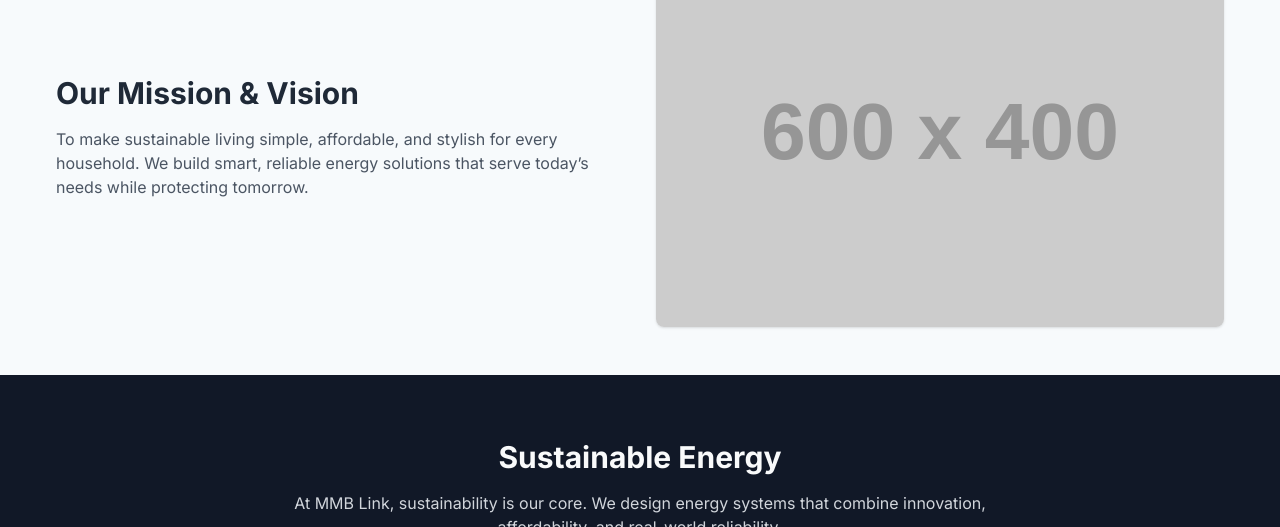
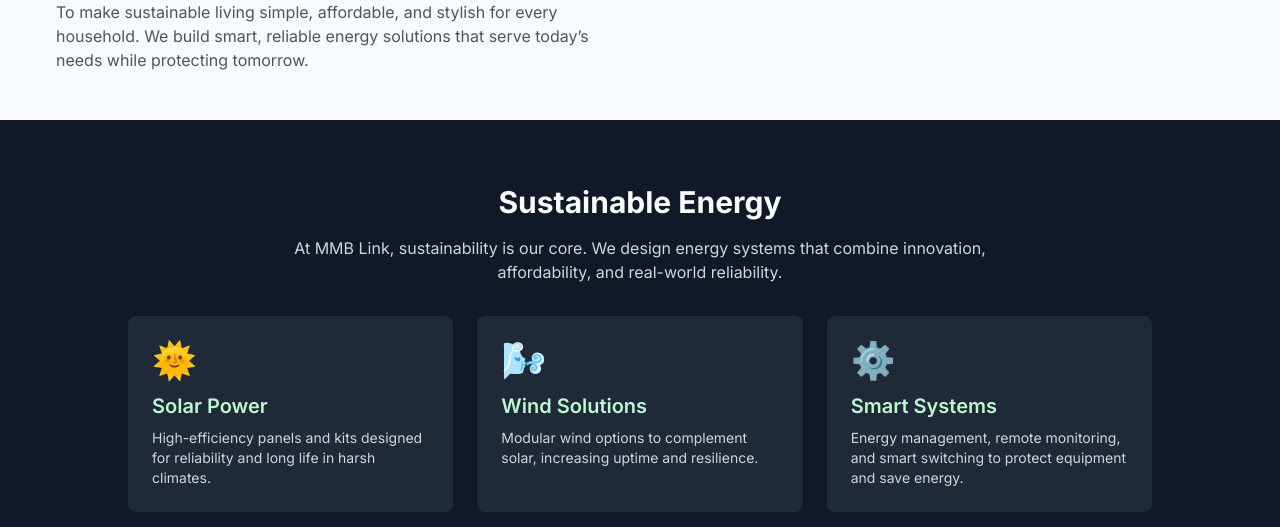
Before and after one commit to MMB-LINK/mmblink, a plain HTML site: page index.html in a window 1280 px wide. Shown: the part 705-1232 px from the top of the page. Drawn offline with nearby package versions, Linux system fonts and the light colour scheme; placeholder pictures from the web are drawn by us.

Commit message:
Update index.html

```diff
--- a/index.html
+++ b/index.html
@@ -106,9 +106,7 @@
           To make sustainable living simple, affordable, and stylish for every household. We build smart, reliable energy solutions that serve today’s needs while protecting tomorrow.
         </p>
       </div>
-      <div>
-        <img src="https://placehold.co/600x400/cccccc/000000?text=Sustainable+Energy" alt="Sustainable Living" class="w-full rounded-lg shadow">
-      </div>
+
     </div>
   </section>
 
```
